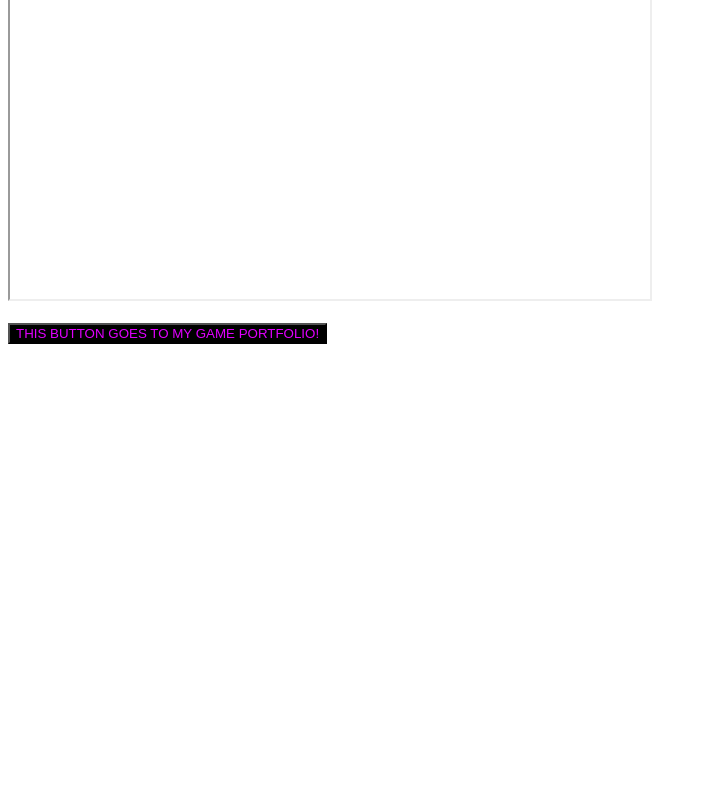
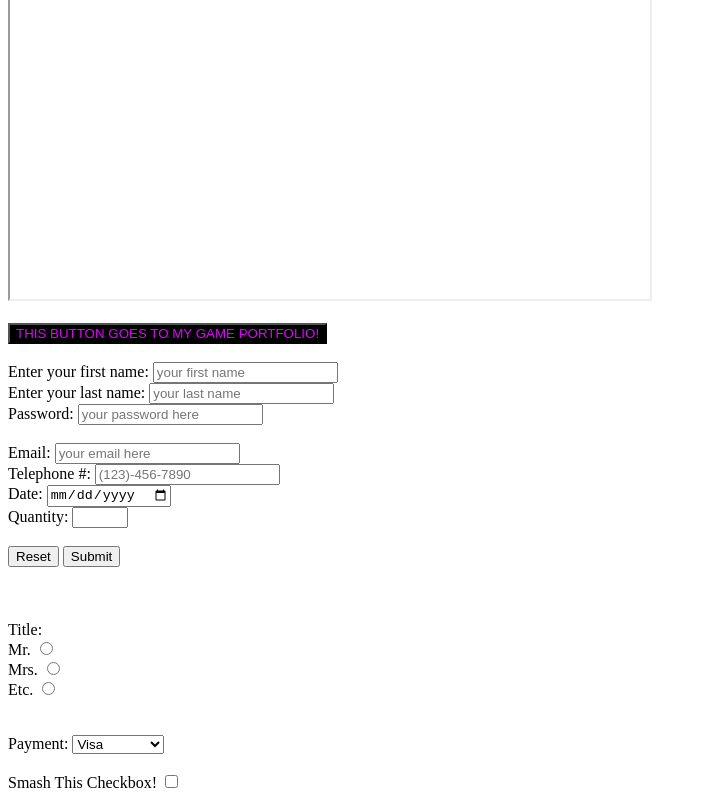
Before and after one commit to Merc1073/HTMLDevelopment, a plain HTML site: page Website/index.html in a window 1280 px wide. Shown: the part 2720-3520 px from the top of the page, without its empty margins (0-707 px from the left). Before the commit the page ends 3072 px from the top, so only its background shows below. Drawn offline with Linux system fonts and the light colour scheme.

Commit message:
Learned: Forms
* text
* password
* email
* tel
* date
* number
* reset button
* submit button

* radio
* select options

* checkbox

```diff
--- a/Website/index.html
+++ b/Website/index.html
@@ -142,5 +142,63 @@
     <button style="background-color: rgb(0, 0, 0); color: rgb(225, 0, 255);">THIS BUTTON GOES TO MY GAME PORTFOLIO!</button>
     </a>
 
+    <br><br>
+
+    <!--Types of Forms-->
+    <form>
+
+        <label for="fname">Enter your first name:</label>
+        <input type="text" id="fname" placeholder="your first name" required>
+        <br>
+        <label for="lname">Enter your last name:</label>
+        <input type="text" id="lname" placeholder="your last name" required>
+        <br>
+        <label>Password:</label>
+        <input type="password"  placeholder="your password here" maxlength="15">
+        <br><br>
+        <label>Email:</label>
+        <input type="email" placeholder="your email here">
+        <br>
+        <label>Telephone #:</label>
+        <input type="tel" placeholder="(123)-456-7890">
+        <br>
+        <label>Date:</label>
+        <input type="date">
+        <br>
+        <label>Quantity:</label>
+        <input type="number" id="quantity" name="quantity" min="0" max="99">
+        <br><br>
+        <input type="reset">
+        <input type="submit">
+
+        <br><br><br><br>
+
+        <label for="title">Title:</label>
+        <br>
+        <label for="Mr.">Mr.</label>
+        <input type="radio" id="Mr." name="title" value="Mr.">
+        <br>
+        <label for="Mrs.">Mrs.</label>
+        <input type="radio" id="Mrs." name="title" value="Mrs.">
+        <br>
+        <label for="Etc.">Etc.</label>
+        <input type="radio" id="Etc." name="title" value="Etc.">
+
+        <br><br><br>
+
+        <label for="paymet">Payment:</label>
+        <select id="payment" name="payment">
+            <option value="visa">Visa</option>
+            <option value="mastercard">MasterCard</option>
+            <option value="paypal">PayPal</option>
+        </select>
+
+        <br><br>
+
+        <label for="smashthis">Smash This Checkbox!</label>
+        <input type="checkbox" id="smashthis" name="smashthis">
+
+    </form>
+
 </body>
 </html>
```
